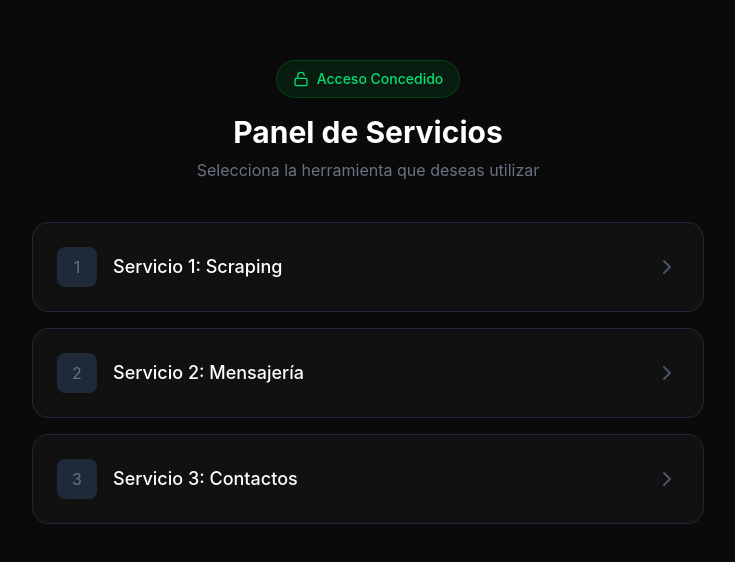
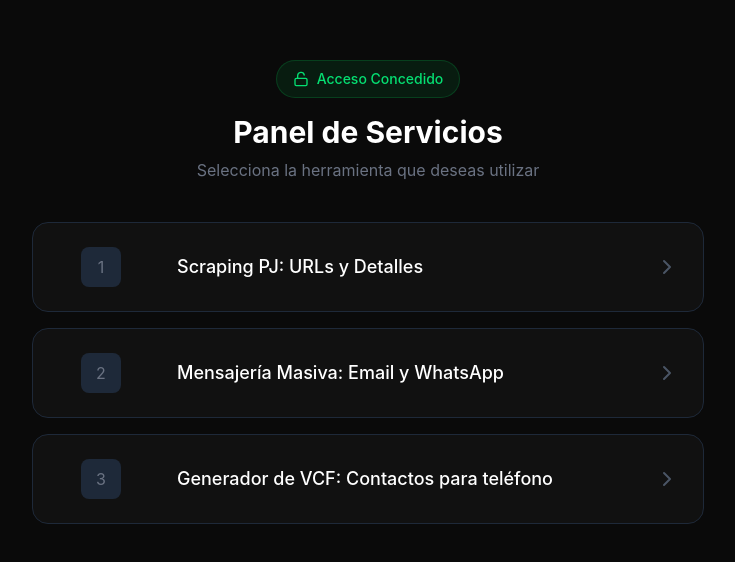
Before and after one commit to SALVADORPOETA/Poder-judicial-frontend-sm, a React app: page / in a window 1280 px wide. Shown: the part 108-670 px from the top of the page, without its empty margins (272-1007 px from the left). Built offline with nearby package versions, Linux system fonts and the light colour scheme; no server answers; sample sign-in values are in the browser's storage; the HTML template or start-up script is replaced by a standard one.

Commit message:
change candidatesTable

```diff
--- a/src/components/CandidatesTable.jsx
+++ b/src/components/CandidatesTable.jsx
@@ -108,17 +108,23 @@ const CandidatesTable = ({
                     className="bg-transparent outline-none focus:ring-1 focus:ring-blue-500/50 rounded px-2 py-1 w-full text-sm text-blue-400 font-mono"
                   />
                 </td>
-
                 <td className="p-4 text-sm font-mono">
                   <div className="flex items-center gap-2">
                     <Phone size={12} className="text-gray-600 shrink-0" />
                     <input
-                      value={c.telefono || ''} // Directo y simple
+                      // Lógica: Si contiene letras o mensajes largos, mostramos vacío para que actúe el placeholder
+                      value={
+                        !c.telefono || /[a-zA-Z]/.test(c.telefono)
+                          ? ''
+                          : c.telefono
+                      }
                       onChange={(e) =>
                         handleEdit(c.id, 'telefono', e.target.value)
                       }
                       className={`bg-transparent outline-none focus:ring-1 focus:ring-green-500/50 rounded px-2 py-1 w-full text-sm transition-all truncate max-w-37.5 ${
-                        !c.telefono ? 'text-gray-600 italic' : 'text-gray-400'
+                        !c.telefono || /[a-zA-Z]/.test(c.telefono)
+                          ? 'text-gray-500 italic'
+                          : 'text-gray-400'
                       }`}
                       placeholder="Sin número"
                     />
--- a/src/components/MessageModal.jsx
+++ b/src/components/MessageModal.jsx
@@ -66,7 +66,7 @@ const MessageModal = ({
           <div className="space-y-2">
             <div className="flex items-center justify-between">
               <label className="text-[10px] text-gray-500 uppercase font-black tracking-widest">
-                Cuerpo del Mensaje
+                Cuerpo del Correo
               </label>
               <span className="text-[10px] text-gray-600 font-mono">
                 {(mensaje || '').length} caracteres
--- a/src/components/TemplateEditor.jsx
+++ b/src/components/TemplateEditor.jsx
@@ -60,7 +60,7 @@ const TemplateEditor = ({
       {envioMode === 'email' && (
         <div className="mb-6 animate-in fade-in slide-in-from-top-2">
           <label className="flex items-center gap-2 text-[10px] font-black mb-2 text-gray-500 uppercase tracking-widest">
-            Asunto del Mensaje
+            Asunto del {envioMode === 'email' ? 'correo' : 'mensaje'}
           </label>
           <input
             type="text"
@@ -81,7 +81,7 @@ const TemplateEditor = ({
       {/* Textarea */}
       <div className="mb-6">
         <label className="flex items-center gap-2 text-[10px] font-black mb-2 text-gray-500 uppercase tracking-widest">
-          Cuerpo del Mensaje
+          Cuerpo del {envioMode === 'email' ? 'correo' : 'mensaje'}
         </label>
         <textarea
           className={`w-full h-48 bg-black/40 border border-gray-700 rounded-xl p-4 outline-none ${focusColor} transition-all text-sm font-mono`}
--- a/src/pages/Home.jsx
+++ b/src/pages/Home.jsx
@@ -20,19 +20,19 @@ const Home = ({ isAuthenticated, setIsAuthenticated }) => {
   const servicios = [
     {
       id: 1,
-      title: 'Servicio 1: Scraping',
+      title: 'Scraping PJ: URLs y Detalles',
       path: '/servicio-1',
       color: 'hover:border-blue-500 hover:text-blue-400',
     },
     {
       id: 2,
-      title: 'Servicio 2: Mensajería',
+      title: 'Mensajería Masiva: Email y WhatsApp',
       path: '/servicio-2',
       color: 'hover:border-purple-500 hover:text-purple-400',
     },
     {
       id: 3,
-      title: 'Servicio 3: Contactos',
+      title: 'Generador de VCF: Contactos para teléfono',
       path: '/servicio-3',
       color: 'hover:border-emerald-500 hover:text-emerald-400',
     },
@@ -94,13 +94,13 @@ const Home = ({ isAuthenticated, setIsAuthenticated }) => {
               <div
                 key={s.id}
                 onClick={() => navigate(s.path)}
-                className={`group bg-[#111] border border-gray-800 p-6 rounded-2xl flex items-center justify-between cursor-pointer transition-all duration-300 hover:scale-[1.03] hover:bg-[#161616] ${s.color} hover:shadow-[0_0_20px_rgba(0,0,0,0.3)]`}
+                className={`group bg-[#111] border border-gray-800 py-6 pr-6 pl-12 rounded-2xl flex items-center justify-between cursor-pointer transition-all duration-300 hover:scale-[1.03] hover:bg-[#161616] ${s.color} hover:shadow-[0_0_20px_rgba(0,0,0,0.3)]`}
               >
                 <div className="flex items-center gap-4">
                   <div className="w-10 h-10 bg-gray-800 rounded-lg flex items-center justify-center text-gray-500 group-hover:bg-gray-700 transition-colors">
                     {s.id}
                   </div>
-                  <span className="text-lg font-medium transition-colors">
+                  <span className="text-lg font-medium transition-colors ml-10">
                     {s.title}
                   </span>
                 </div>
--- a/src/pages/Servicio2.jsx
+++ b/src/pages/Servicio2.jsx
@@ -220,9 +220,16 @@ const Servicio2 = () => {
             <BackButton hoverColor="purple" />
           </div>
           <div className="flex-none text-center px-4">
-            <h1 className="text-4xl lg:text-5xl font-bold text-purple-400 tracking-tight mb-2">
-              Mensajería Masiva
-            </h1>
+            <div className="flex">
+              <h1 className="text-4xl lg:text-5xl font-bold text-purple-400 tracking-tight mb-2">
+                Mensajería Masiva
+              </h1>
+              <div className="flex-1 flex justify-center items-center ml-6">
+                <span className="hidden md:inline-block bg-purple-900/50 text-purple-200 px-3 py-1 rounded-full text-xs font-mono border border-purple-700">
+                  v2.0
+                </span>
+              </div>
+            </div>
             <p className="text-gray-500 text-xs md:text-sm">
               Configuración de plantillas y gestión de envíos
             </p>
```
